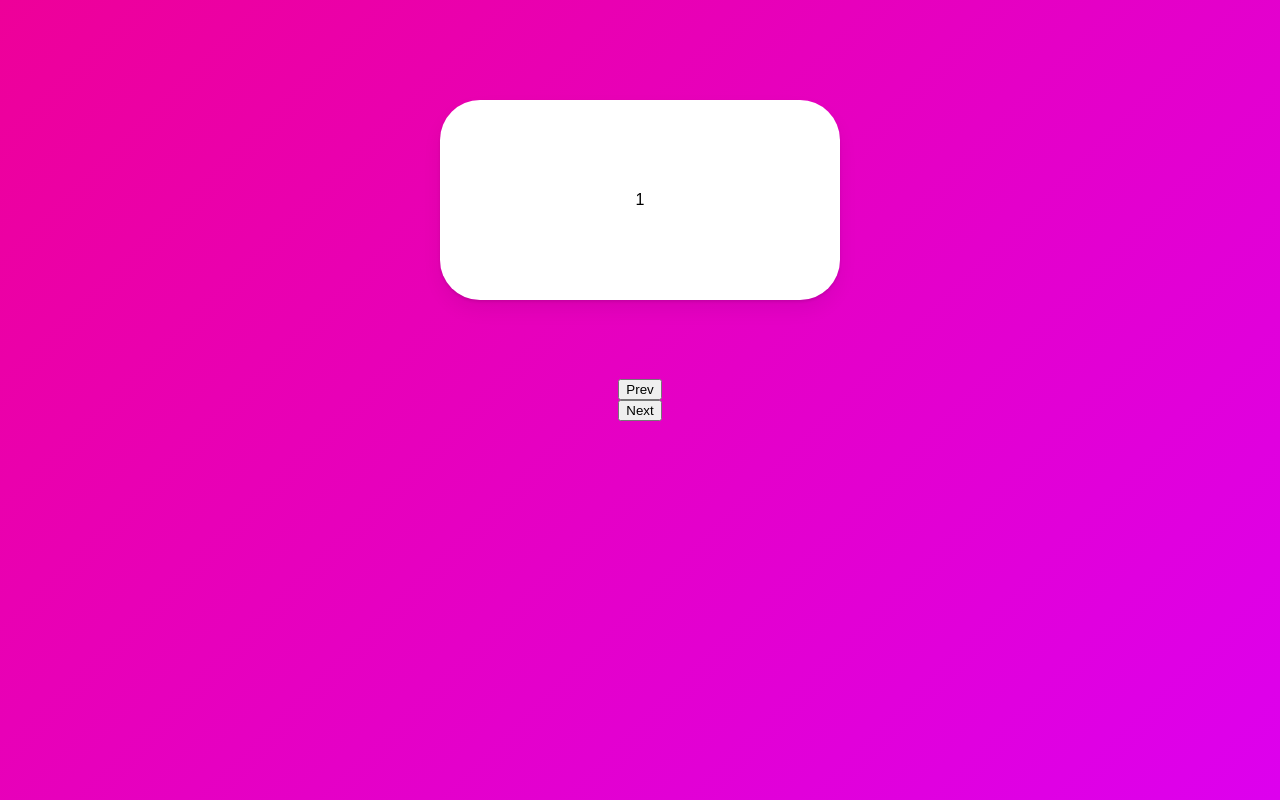
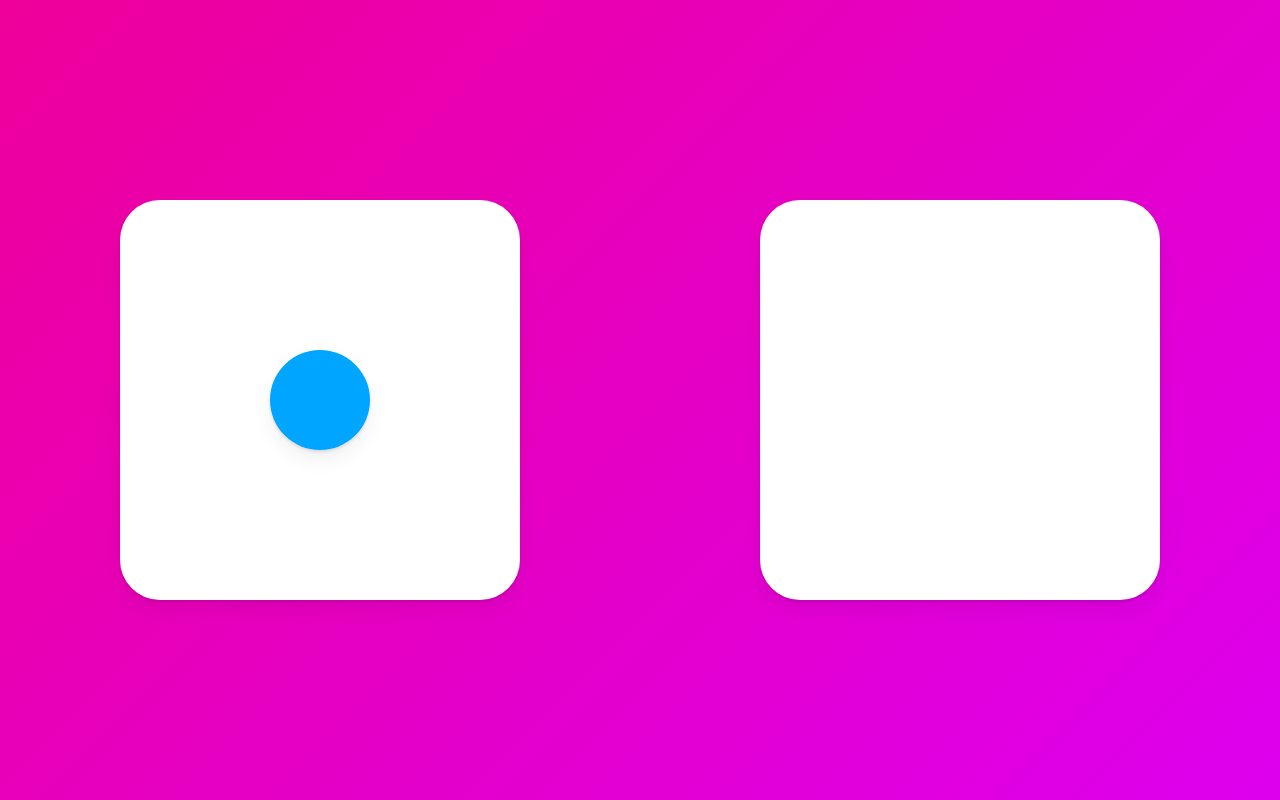
Before and after one commit to HBSPS/React-Animation, a React (Create React App) app: page / in a window 1280 px wide. Built offline with nearby package versions, Linux system fonts and the light colour scheme.

Commit message:
:sparkles: Layout Animation & Shared Layout Animation
layoutId를 이용해 두개의 컴포넌트를 연결하여 애니메이션 구현

```diff
--- a/src/App.tsx
+++ b/src/App.tsx
@@ -1,73 +1,42 @@
 import styled from "styled-components";
-import { AnimatePresence, motion } from "framer-motion";
+import { motion } from "framer-motion";
 import { useState } from "react";
 
 const Wrapper = styled(motion.div)`
   height: 100vh;
   width: 100vw;
   display: flex;
-  justify-content: center;
+  justify-content: space-around;
   align-items: center;
-  flex-direction: column;
   background: linear-gradient(135deg,rgb(238, 0, 153),rgb(221, 0, 238));
 `;
 
 const Box = styled(motion.div)`
   width: 400px;
-  height: 200px;
+  height: 400px;
   background-color: rgba(255, 255, 255, 1);
   border-radius: 40px;
-  position: absolute;
-  top: 100px;
   display: flex;
+  justify-content: center;
   align-items: center;
-  justify-content: center;
   box-shadow: 0 2px 3px rgba(0, 0, 0, 0.1), 0 10px 20px rgba(0, 0, 0, 0.06);
 `;
 
-const box = {
-  entry: (back: boolean) => ({
-    x: back ? -500 : 500,
-    opacity: 0,
-    scale: 0
-  }),
-  center: {
-    x: 0,
-    opacity: 1,
-    scale: 1,
-    transition: {
-      duration: 0.5
-    }
-  },
-  exit: (back: boolean) => ({
-    x: back ? 500 : -500,
-    opacity: 0,
-    scale: 0,
-    transition: {
-      duration: 0.5
-    }
-  })
-};
+const Circle = styled(motion.div)`
+  background-color: #00A5FF;
+  width: 100px;
+  height: 100px;
+  border-radius: 50px;
+  box-shadow: 0 2px 3px rgba(0, 0, 0, 0.1), 0 10px 20px rgba(0, 0, 0, 0.06);
+`;
 
 function App() {
-  const [visible, setVisible] = useState(1);
-  const [back, setBack] = useState(false);
-  const next = () => {
-    setBack(false);
-    setVisible((prev) => prev === 10 ? 10 : prev + 1);
-  };
-  const prev = () => {
-    setBack(true);
-    setVisible((prev) => prev === 1 ? 1 : prev - 1);
-  };
-
+  const [clicked, setClicked] = useState(false);
+  const toggleCard = () => setClicked((prev) => !prev);
   return (
-    <Wrapper>
-      <AnimatePresence exitBeforeEnter custom={back}>
-        <Box key={visible} custom={back} variants={box} initial="entry" animate="center" exit="exit">{visible}</Box>
-      </AnimatePresence>
-      <button onClick={prev}>Prev</button>
-      <button onClick={next}>Next</button>
+    <Wrapper onClick={toggleCard}>
+      <Box>{!clicked ? <Circle layoutId="circle" /> : null}</Box>
+      <Box>{clicked ? <Circle layoutId="circle" /> : null}</Box>
     </Wrapper>
   );
 };
```
